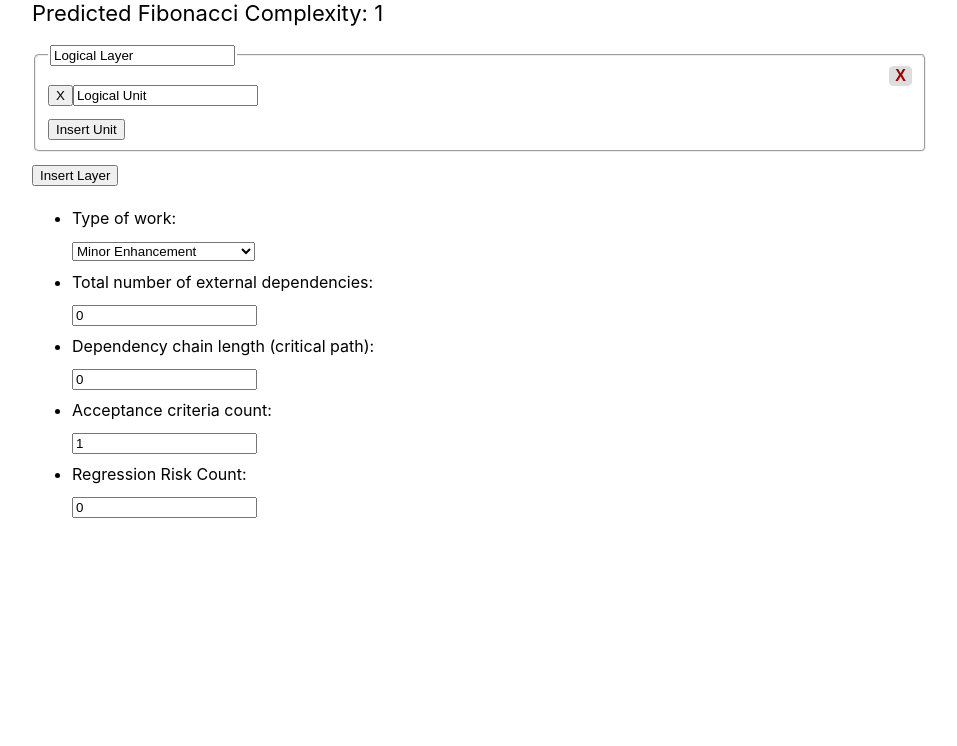
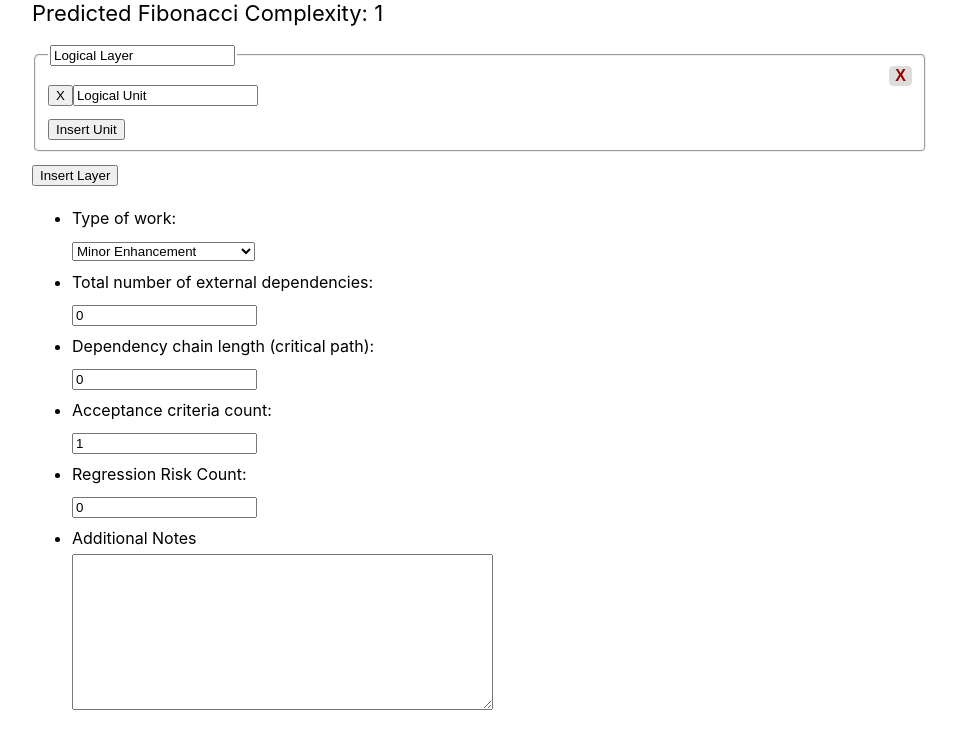
Before and after one commit to cmstead/story-sizer, a React (Create React App) app: page / in a window 1280 px wide. Shown: the top 746 px of the page, without its empty margins (160-1117 px from the left). Built offline with nearby package versions, Linux system fonts and the light colour scheme.

Commit message:
Updated manifest info and added notes section

```diff
--- a/public/index.html
+++ b/public/index.html
@@ -7,7 +7,7 @@
     <meta name="theme-color" content="#000000" />
     <meta
       name="description"
-      content="Web site created using create-react-app"
+      content="A tool to help discuss and understand complexity of development work at hand"
     />
     <link rel="apple-touch-icon" href="%PUBLIC_URL%/logo192.png" />
     <!--
@@ -24,7 +24,7 @@
       work correctly both with client-side routing and a non-root public URL.
       Learn how to configure a non-root public URL by running `npm run build`.
     -->
-    <title>React App</title>
+    <title>Software Development Complexity Calculator</title>
   </head>
   <body>
     <noscript>You need to enable JavaScript to run this app.</noscript>
--- a/src/App.js
+++ b/src/App.js
@@ -8,6 +8,7 @@ import CriticalPathDepth from './Components/CriticalPathDepth/index.tsx';
 import FunctionalUnits from './Components/FunctionalUnits/index.tsx';
 import AcceptanceCriteria from './Components/AcceptanceCriteria/index.tsx';
 import RegressionRisk from './Components/RegressionRisk/index.tsx';
+import Notes from './Components/Notes/index.tsx';
 
 function App() {
   return (
@@ -21,6 +22,7 @@ function App() {
           <CriticalPathDepth></CriticalPathDepth>
           <AcceptanceCriteria></AcceptanceCriteria>
           <RegressionRisk></RegressionRisk>
+          <Notes></Notes>
         </ul>
       </div>
     </Provider>
--- /dev/null
+++ b/src/Components/Notes/index.tsx
@@ -0,0 +1,19 @@
+import React, { useState } from "react";
+
+export default function Notes () {
+    const [notes, updateNotes] = useState("");
+
+    const setNotes = ({target}) => {
+        updateNotes(target.value);
+    }
+
+    return (
+        <li>
+            <label>Additional Notes</label>
+            <textarea
+            onChange={setNotes}
+            cols={50}
+            rows={10}>{notes}</textarea>
+        </li>
+    )
+}
```
Also changed, not shown: public/manifest.json.
